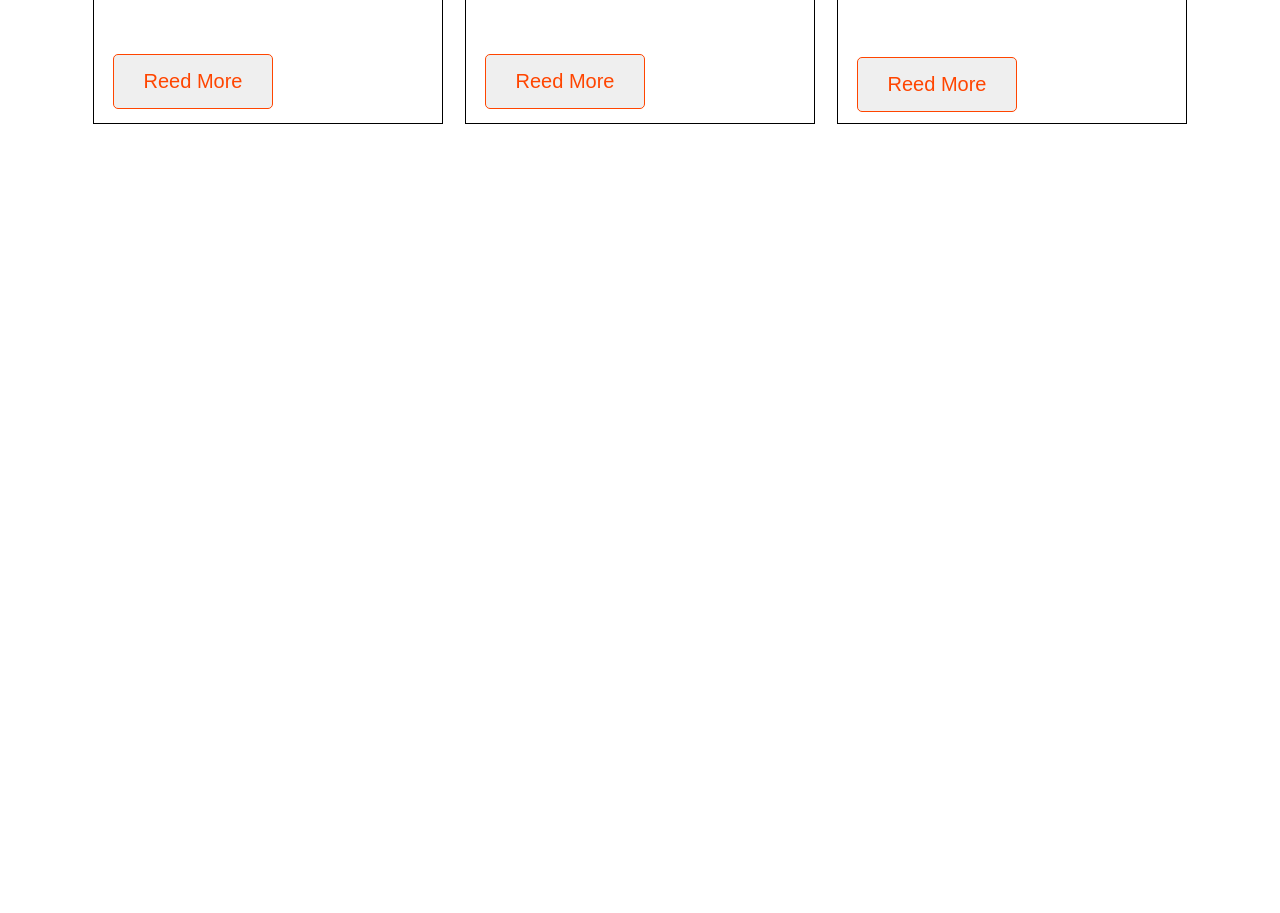
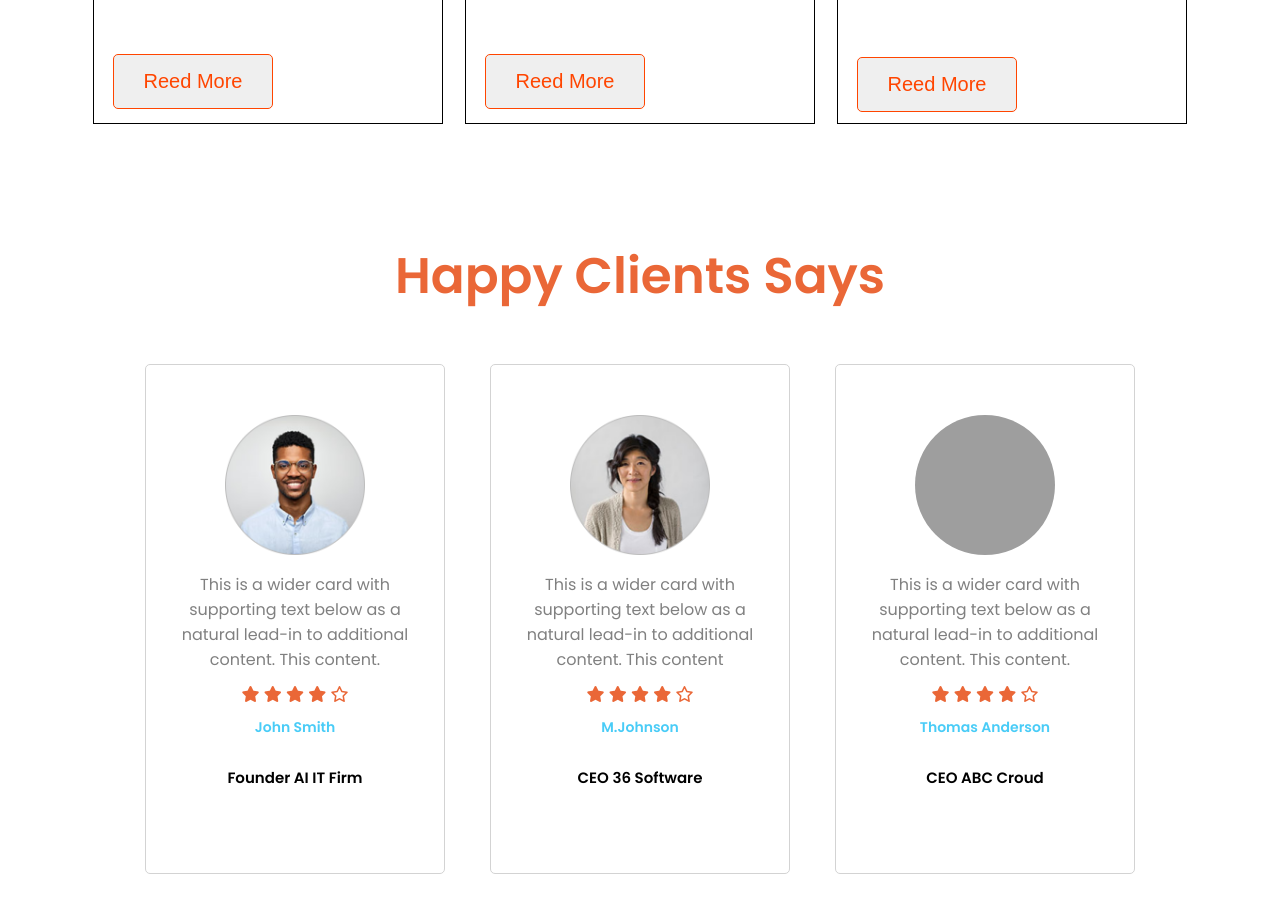
Before and after one commit to zakia-jue/Assignment-1, a plain HTML site: page index.html in a window 1280 px wide. Shown: the part 1761-2674 px from the top of the page. Before the commit the page ends 2000 px from the top, so only its background shows below. Drawn offline with Linux system fonts and the light colour scheme; grey boxes are pictures that could not be loaded.

Commit message:
clients review area done

```diff
--- a/index.html
+++ b/index.html
@@ -12,6 +12,9 @@
 <link rel="preconnect" href="https://fonts.googleapis.com">
 <link rel="preconnect" href="https://fonts.gstatic.com" crossorigin>
 <link href="https://fonts.googleapis.com/css2?family=Poppins:ital,wght@0,100;0,200;0,300;0,400;0,500;0,600;0,700;0,800;0,900;1,100;1,200;1,300;1,400;1,500;1,600;1,700;1,800;1,900&display=swap" rel="stylesheet">
+
+<!-- font awesome relation link here -->
+<link rel="stylesheet" href="https://cdnjs.cloudflare.com/ajax/libs/font-awesome/6.5.1/css/all.min.css" integrity="sha512-DTOQO9RWCH3ppGqcWaEA1BIZOC6xxalwEsw9c2QQeAIftl+Vegovlnee1c9QX4TctnWMn13TZye+giMm8e2LwA==" crossorigin="anonymous" referrerpolicy="no-referrer" />
 
 </head>
 <body>
@@ -82,8 +85,53 @@
 </section>
 <!-- latest model area end here  -->
 
+<!-- clients review area start here -->
+<section class="clients">
+ <div>
+    <h1 class="clients-area-header">Happy Clients Says</h1>
+</div>
+<div class="clints-main-div">
+    <div class="client-review">
+    <img class="client-image" src="./images/user-1.png" alt="user">
+      <p class="client-text">This is a wider card with supporting text below as a natural lead-in to additional content. This content.</p>
+      <i class="fa-solid fa-star"></i>
+      <i class="fa-solid fa-star"></i>
+      <i class="fa-solid fa-star"></i>
+      <i class="fa-solid fa-star"></i>
+      <i class="fa-regular fa-star"></i>
 
+      <h5 class="client-name">John Smith</h5>
+      <h4 class="client-job">Founder AI IT Firm</h4>
+    </div>
 
+    <div class="client-review">
+    <img class="client-image" src="./images/user-2.png" alt="user">
+      <p class="client-text">This is a wider card with supporting text below as a natural lead-in to additional content. This content</p>
+      <i class="fa-solid fa-star"></i>
+      <i class="fa-solid fa-star"></i>
+      <i class="fa-solid fa-star"></i>
+      <i class="fa-solid fa-star"></i>
+      <i class="fa-regular fa-star"></i>
+
+      <h5 class="client-name">M.Johnson</h5>
+      <h4 class="client-job">CEO 36 Software</h4>
+    </div>
+
+    <div class="client-review">
+    <img class="client-image" id="img-set" src="./images/user-3.jpg" alt="user">
+      <p class="client-text">This is a wider card with supporting text below as a natural lead-in to additional content. This content.</p>
+      <i class="fa-solid fa-star"></i>
+      <i class="fa-solid fa-star"></i>
+      <i class="fa-solid fa-star"></i>
+      <i class="fa-solid fa-star"></i>
+      <i class="fa-regular fa-star"></i>
+
+      <h5 class="client-name">Thomas Anderson</h5>
+      <h4 class="client-job">CEO ABC Croud</h4>
+    </div>
+</div>
+</section>
+<!-- clients review area end here  -->
 
 
 
--- a/styles.css
+++ b/styles.css
@@ -143,3 +143,43 @@ border-radius: 5px;}
 background-color: rgb(234, 103, 55);
 color: white; border-radius: 5px;}
 /* latest model area end here  */
+
+/* clients review area start here */
+.clients{height: 800px;}
+
+.clients-area-header{font-size: 50px;
+   font-weight: 600;
+text-align: center;
+color:rgb(234, 103, 55) ;}
+
+.client-review{border: 1px solid lightgrey;
+   width: 300px; text-align: center;
+   height: 510px; border-radius: 5px;
+   padding-top: 15px;
+padding-top: 50px;}
+
+.client-image{height: 140px;
+width: 140px;}
+#img-set{border-radius: 100%;}
+
+.clints-main-div{margin-top: 50px;
+   display: flex;
+   flex-direction: row;
+   justify-content: center;
+   gap: 45px;}
+
+.client-text{font-weight: 400;
+color: gray;
+padding: 10px 20px 10px 20px;}
+
+.fa-solid{color: rgb(234, 103, 55);}
+.fa-regular{color: rgb(234, 103, 55);}
+
+.client-name{ color: rgb(73, 204, 247);
+font-size: 14px; font-weight: 550;
+padding: 10px;}
+
+.client-job{font-size: 15px;
+font-weight: 600;
+padding-top: 18px;}
+/* clients review area end here  */
```
